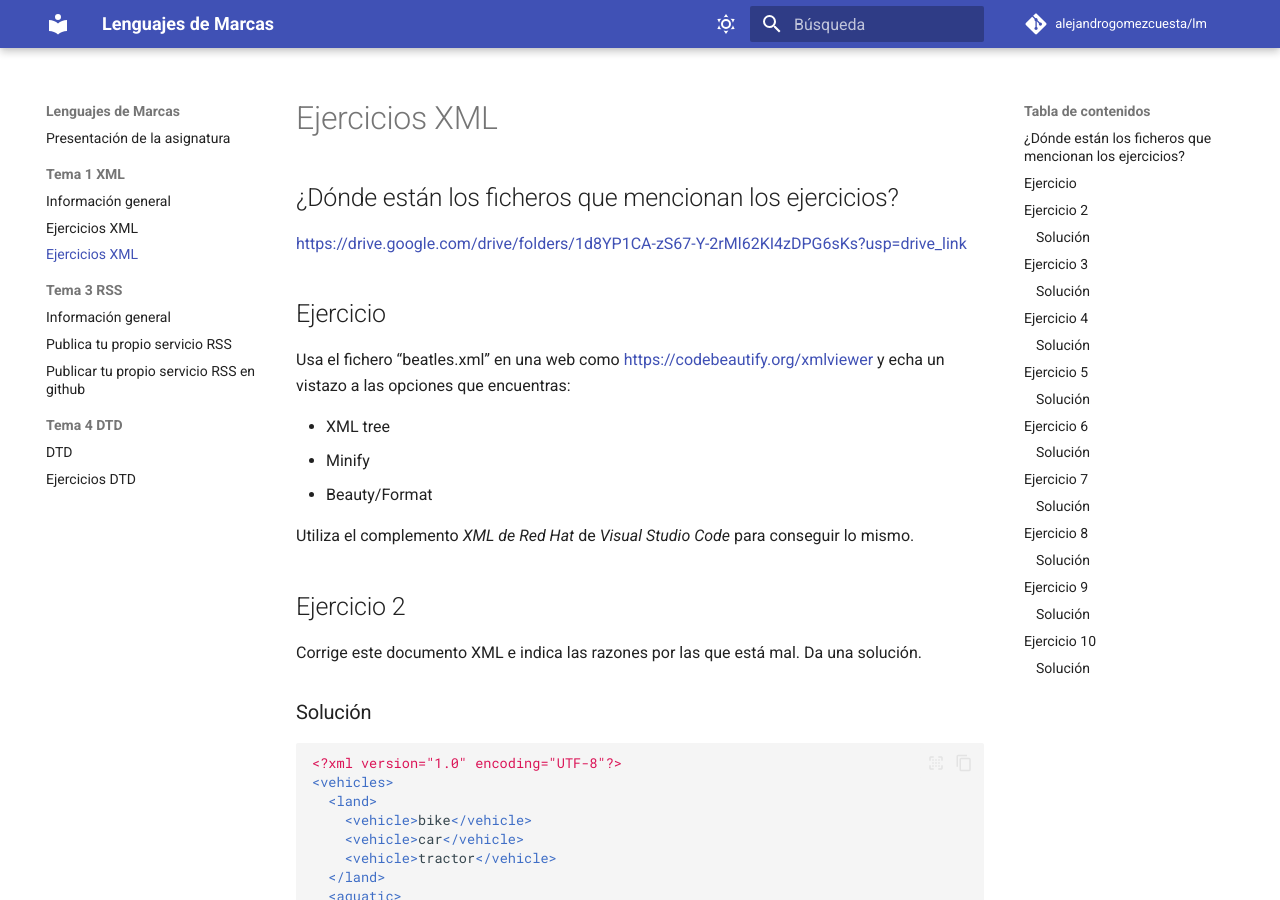
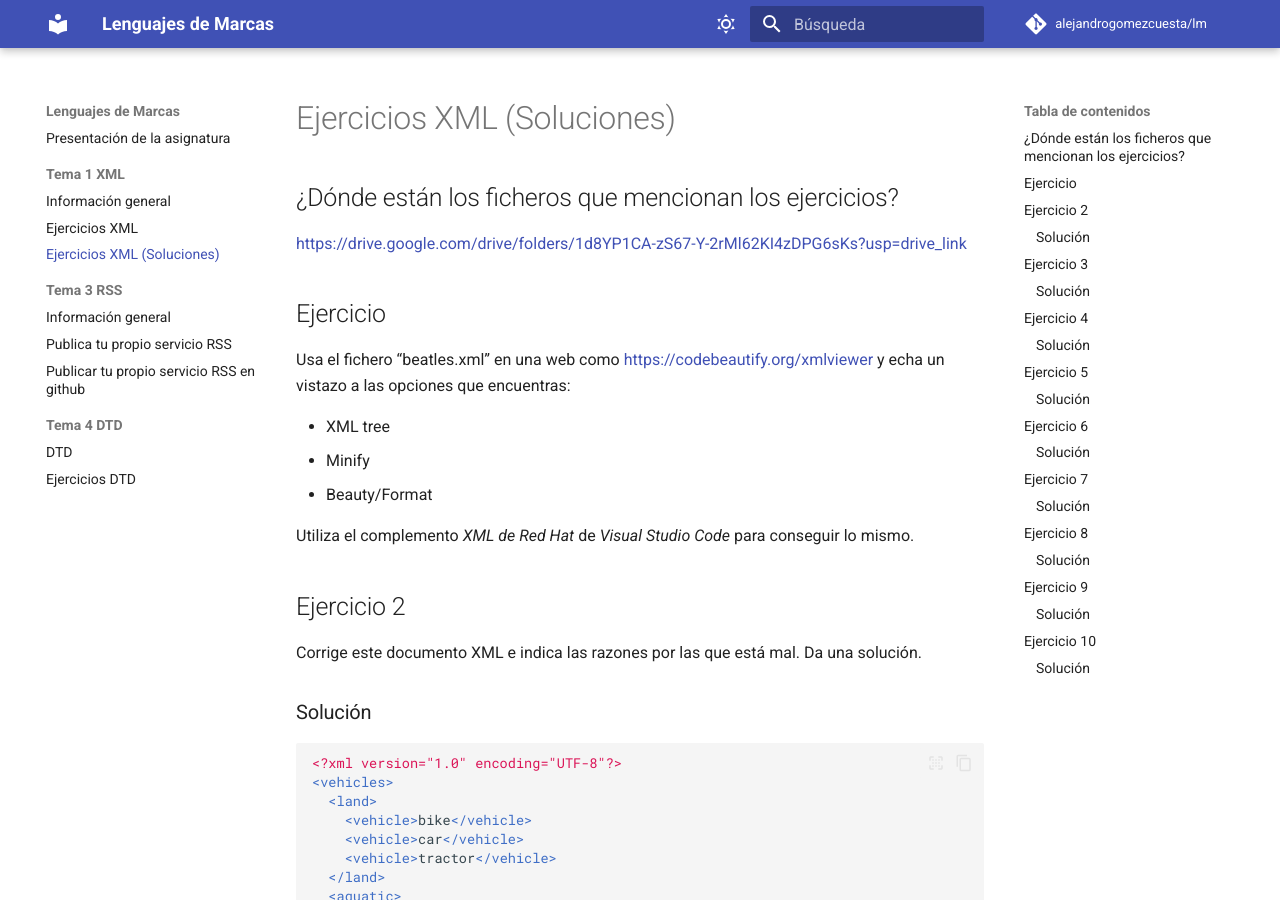
Before and after one commit to alejandrogomezcuesta/lm, an MkDocs documentation site: the page built from docs/Tema 1 XML/03-ejercicios-soluciones.md, in a window 1280 px wide and 900 px high. Built offline with MkDocs 1.6.1 and Material for MkDocs 9.7.7, drawn with Linux system fonts in a browser that asks for light colours; comment, search, counter and statistics services are not loaded.

Commit message:
soluciones de los ejercicios xml

```diff
--- a/docs/Tema 1 XML/03-ejercicios-solucion.md
+++ b/docs/Tema 1 XML/03-ejercicios-soluciones.md
@@ -1,4 +1,4 @@
-# Ejercicios XML
+# Ejercicios XML (Soluciones)
 
 ## ¿Dónde están los ficheros que mencionan los ejercicios?
 
```
